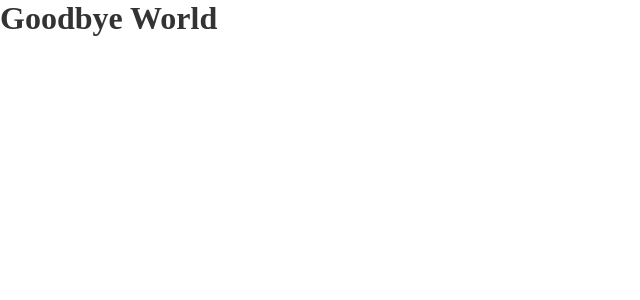
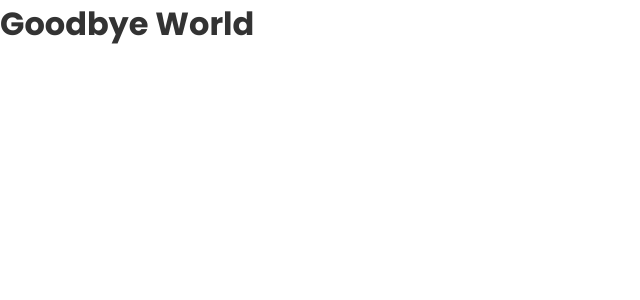
Before and after one commit to lucasnr/codeminer42-frontend-challenge, a React (Create React App) app: page / in a window 1280 px wide. Shown: the top 300 px of the page, without its empty margins (0-640 px from the left). Built offline with nearby package versions, Linux system fonts and the light colour scheme.

Commit message:
Add Poppins font

```diff
--- a/public/index.html
+++ b/public/index.html
@@ -5,39 +5,18 @@
 		<link rel="icon" href="%PUBLIC_URL%/favicon.ico" />
 		<meta name="viewport" content="width=device-width, initial-scale=1" />
 		<meta name="theme-color" content="#000000" />
-    <meta
-      name="description"
-      content="Web site created using create-react-app"
+		<meta name="description" content="Web app created using create-react-app" />
+		<link rel="apple-touch-icon" href="%PUBLIC_URL%/logo192.png" />
+		<link rel="manifest" href="%PUBLIC_URL%/manifest.json" />
+		<title>Codeminer42 Challenge</title>
+
+		<link
+			href="https://fonts.googleapis.com/css2?family=Poppins:wght@300;400;500;600;700;900&display=swap"
+			rel="stylesheet"
 		/>
-    <link rel="apple-touch-icon" href="%PUBLIC_URL%/logo192.png" />
-    <!--
-      manifest.json provides metadata used when your web app is installed on a
-      user's mobile device or desktop. See https://developers.google.com/web/fundamentals/web-app-manifest/
-    -->
-    <link rel="manifest" href="%PUBLIC_URL%/manifest.json" />
-    <!--
-      Notice the use of %PUBLIC_URL% in the tags above.
-      It will be replaced with the URL of the `public` folder during the build.
-      Only files inside the `public` folder can be referenced from the HTML.
-
-      Unlike "/favicon.ico" or "favicon.ico", "%PUBLIC_URL%/favicon.ico" will
-      work correctly both with client-side routing and a non-root public URL.
-      Learn how to configure a non-root public URL by running `npm run build`.
-    -->
-    <title>React App</title>
 	</head>
 	<body>
 		<noscript>You need to enable JavaScript to run this app.</noscript>
 		<div id="root"></div>
-    <!--
-      This HTML file is a template.
-      If you open it directly in the browser, you will see an empty page.
-
-      You can add webfonts, meta tags, or analytics to this file.
-      The build step will place the bundled scripts into the <body> tag.
-
-      To begin the development, run `npm start` or `yarn start`.
-      To create a production bundle, use `npm run build` or `yarn build`.
-    -->
 	</body>
 </html>
--- a/src/styles/GlobalStyles.ts
+++ b/src/styles/GlobalStyles.ts
@@ -12,6 +12,16 @@
 		background-color: ${({ theme }) => theme.background.primary};
 		color: ${({ theme }) => theme.text.primary};
 		overflow-y: scroll;
+	}
+
+	body, input, button, textarea {
+		font-family: 'Poppins', -apple-system, BlinkMacSystemFont, 'Segoe UI', Roboto, Oxygen, Ubuntu, Cantarell, 'Open Sans', 'Helvetica Neue', sans-serif
+	}
+
+	#root {
+		display: flex;
+		flex-direction: column;
+		min-height: 100vh;
 	}
 
 	a {
```
Lines whose indentation alone changed are shown as unchanged.
